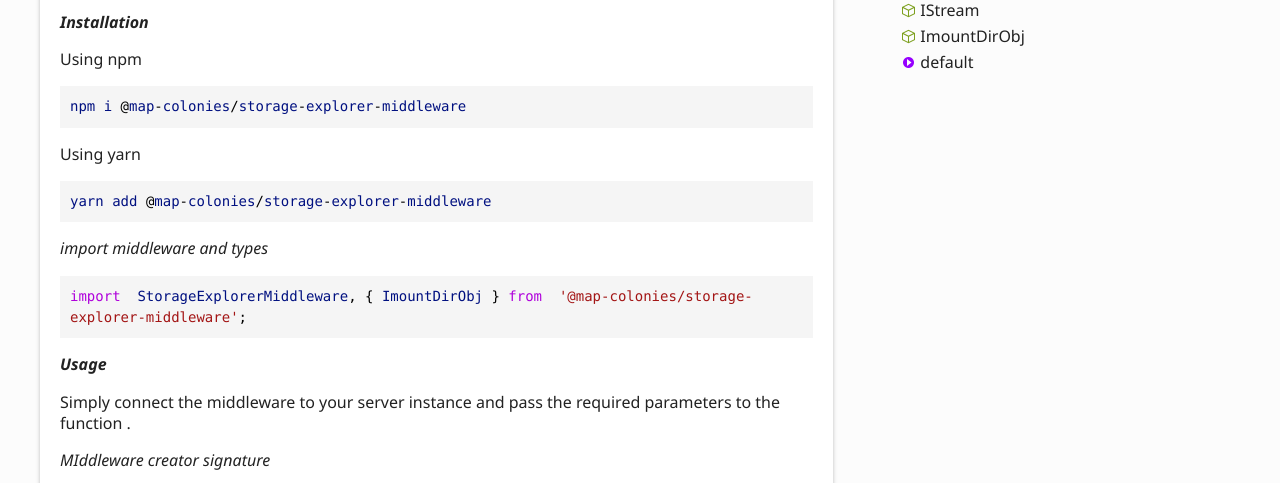
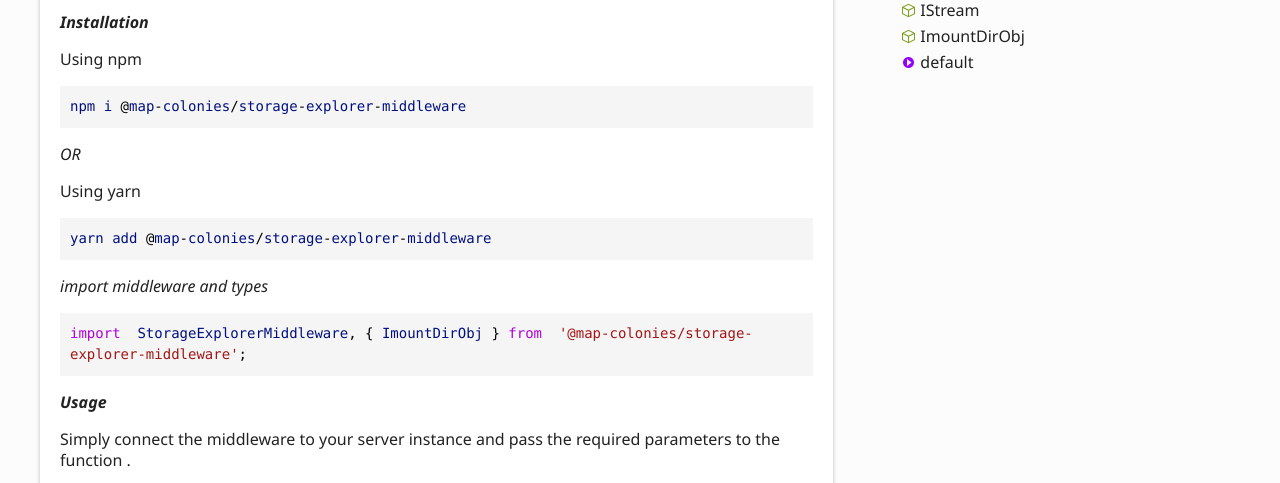
Before and after one commit to MapColonies/storage-explorer-middleware, a website: page docs/index.html in a window 1280 px wide. Shown: the part 274-757 px from the top of the page. Drawn offline with Linux system fonts and the light colour scheme.

Commit message:
chore(release): 1.1.4

```diff
--- a/docs/index.html
+++ b/docs/index.html
@@ -7,6 +7,7 @@
 <p>Using npm</p>
 <pre><code><span class="hl-0">npm</span><span class="hl-1"> </span><span class="hl-0">i</span><span class="hl-1"> @</span><span class="hl-0">map</span><span class="hl-1">-</span><span class="hl-0">colonies</span><span class="hl-1">/</span><span class="hl-0">storage</span><span class="hl-1">-</span><span class="hl-0">explorer</span><span class="hl-1">-</span><span class="hl-0">middleware</span>
 </code></pre>
+<p>  <em>OR</em></p>
 <p>Using yarn</p>
 <pre><code><span class="hl-0">yarn</span><span class="hl-1"> </span><span class="hl-0">add</span><span class="hl-1"> @</span><span class="hl-0">map</span><span class="hl-1">-</span><span class="hl-0">colonies</span><span class="hl-1">/</span><span class="hl-0">storage</span><span class="hl-1">-</span><span class="hl-0">explorer</span><span class="hl-1">-</span><span class="hl-0">middleware</span>
 </code></pre>
--- a/package.json
+++ b/package.json
@@ -1,6 +1,6 @@
 {
   "name": "@map-colonies/storage-explorer-middleware",
-  "version": "1.1.3",
+  "version": "1.1.4",
   "description": "This is template for map colonies typescript packages",
   "main": "./dist/index.js",
   "scripts": {
```
Also changed, not shown: docs/interfaces/IFile.html (+1 -1 lines), docs/interfaces/IStream.html (+1 -1 lines), docs/interfaces/ImountDirObj.html (+1 -1 lines), docs/modules.html (+1 -1 lines), CHANGELOG.md, 1 other file.
